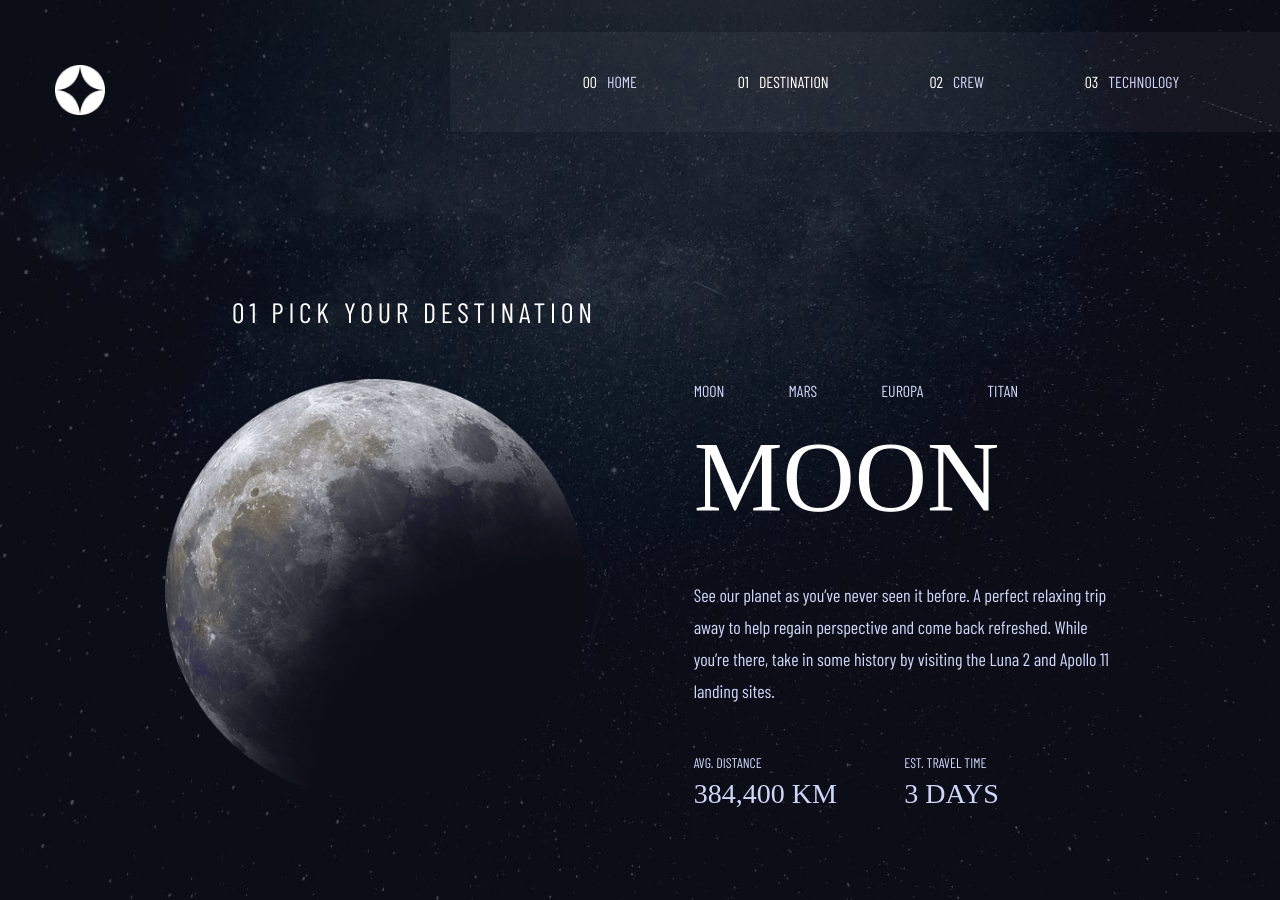
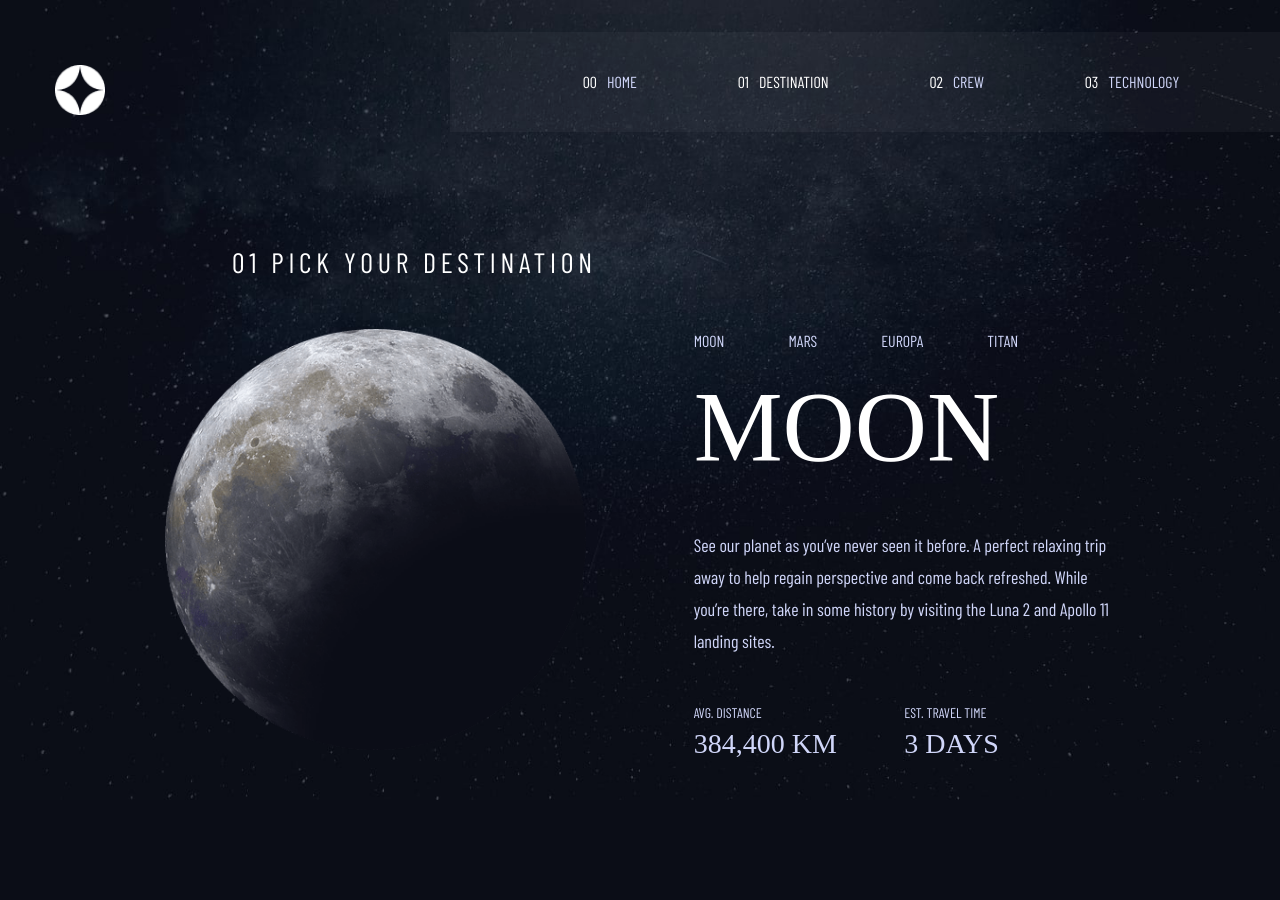
Before and after one commit to Constantin-UA/space-tourism, a React (Create React App) app: page /destination in a window 1280 px wide. After the commit the page ends 800 px from the top, so only its background shows below. Built offline with nearby package versions, Linux system fonts and the light colour scheme; a web font is replaced by a local one.

Commit message:
Update destination.scss

```diff
--- a/src/components/destination/destination.scss
+++ b/src/components/destination/destination.scss
@@ -1,7 +1,7 @@
 @import '../../style/variables';
 .destination {
 	color: $light;
-	min-height: 900px;
+	min-height: 100vh;
 	width: 100%;
 	background-image: url('../../assets/destination/background-destination-desktop.jpg');
 	background-repeat: no-repeat;
```
